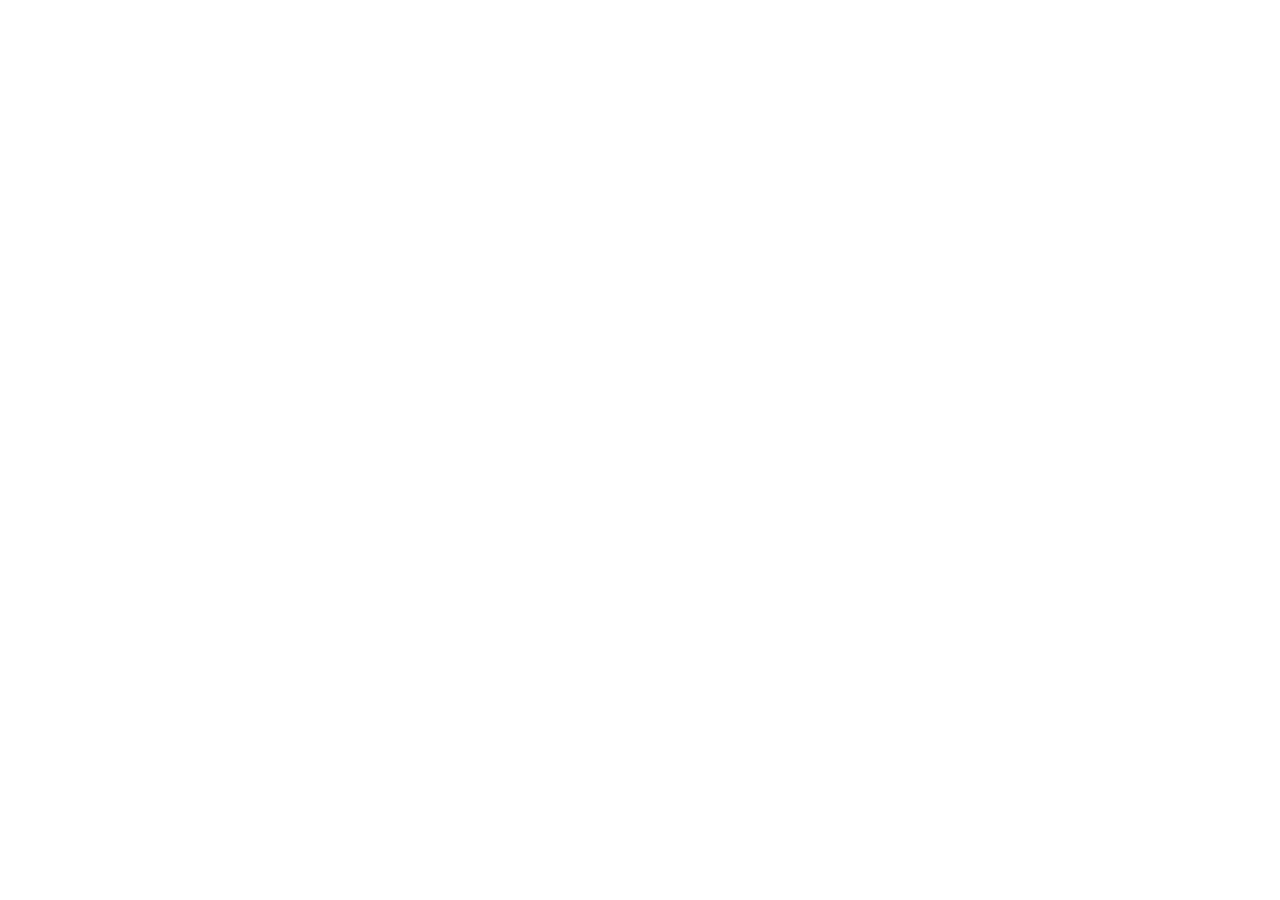
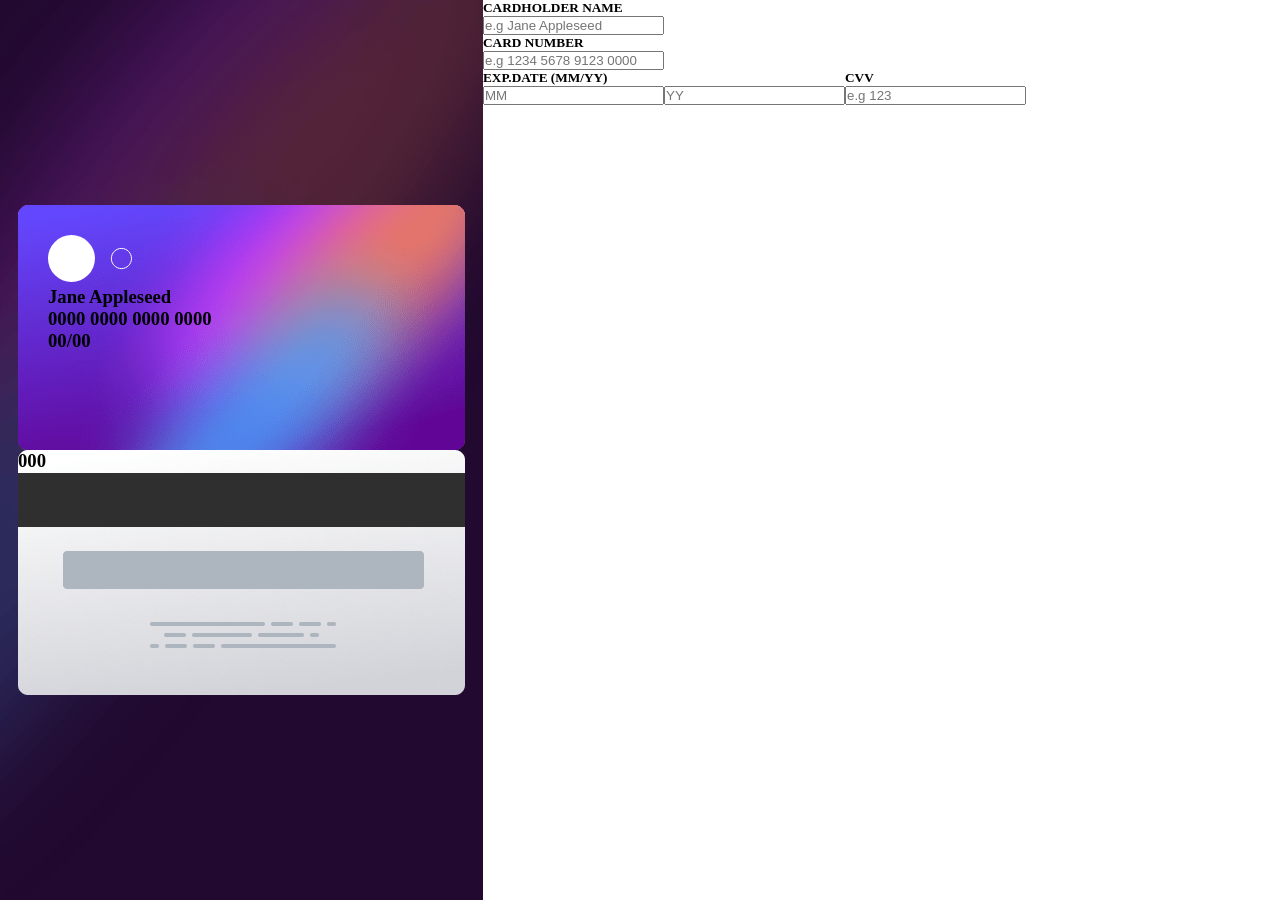
Before and after one commit to DobesDG/Interactive-Card, a React (Vite) app: page / in a window 1280 px wide. Before the commit the page ends 800 px from the top, so only its background shows below. Built offline with nearby package versions, Linux system fonts and the light colour scheme.

Commit message:
Creates inputs layouts and states and card template

```diff
--- /dev/null
+++ b/images/components/Card.jsx
@@ -0,0 +1,7 @@
+export const Card = ({ value, defaultValue, className }) => {
+    return (
+        <div className={className}>
+            <h3>{value && value != "" ? value : defaultValue }</h3>
+        </div>
+    );
+};
--- /dev/null
+++ b/images/components/Input.jsx
@@ -0,0 +1,8 @@
+export const Input = ({ value, setValue, required = true, type, maxLength, placeholder, title }) => {
+    return (
+        <div className="input-div">
+            <h5>{title}</h5>
+            <input maxLength={maxLength} required={required} type={type} value={value} placeholder={placeholder} onChange={(e) => setValue(e.target.value)} />
+        </div>
+    );
+};
--- a/src/App.css
+++ b/src/App.css
@@ -6,3 +6,49 @@
     box-sizing: border-box;
     text-decoration: none;
 }
+
+.main {
+    display: flex;
+    flex-direction: row;
+}
+
+.aside {
+    display: flex;
+    flex-direction: column;
+    justify-content: center;
+    align-items: center;
+    background-image: url('/images/bg-main-desktop.png');
+    background-repeat: no-repeat;
+    background-size: cover;
+    width: 483px;
+    height: 900px;
+}
+
+.card-front{
+    background-image: url('/images/bg-card-front.png');
+    background-size: 100%;
+    background-repeat: no-repeat;
+    background-size: cover;
+    width: 447px;
+    height: 245px;
+    padding: 30px;
+}
+
+.card-back{
+    background-image: url('/images/bg-card-back.png');
+    background-size: 100%;
+    background-repeat: no-repeat;
+    background-size: cover;
+    width: 447px;
+    height: 245px;
+}
+
+.expCvv-conteiner{
+    display: flex;
+    flex: row;
+}
+
+.expDate-inputs {
+    display: flex;
+    flex: row;
+}
--- a/src/App.jsx
+++ b/src/App.jsx
@@ -1,7 +1,14 @@
 import './App.css'
+import { useState } from 'react'
+import { Input } from '../images/components/Input'
+import { Card } from '../images/components/Card'
 
 function App() {
-
+const [number,setNumber] = useState([""])
+const [name, setName] = useState([""])
+const [month,setMonth] = useState([""])
+const [year,setYear] = useState([""])
+const [cvv,setCvv] = useState([""])
 
   return (
     <>
@@ -9,17 +16,36 @@
         <aside className='aside'>
           <section className='card-conteiner'>
             <div className='card-front'>
-
+              <img src="/images/card-logo.svg" alt="" />
+              <Card defaultValue={'Jane Appleseed'} value={name} setValue={setName} className={'cardHolder-name'}/>
+              <Card defaultValue={'0000 0000 0000 0000'} value={number} setValue={setNumber} className={'card-number'}/>
+              <Card defaultValue={'00/00'} value={month+year ? month+'/'+year : ""} setValue={setMonth} className={'card-date'}/>
             </div>
             <div className='card-back'>
-
+              <Card defaultValue={'000'} value={cvv} setValue={setCvv} className={'card-cvv'}/>
             </div>
           </section>
         </aside>
         <section>
           <section className='form-conteiner'>
             <form action="" className='form'>
-
+              <Input title={'CARDHOLDER NAME'} value={name} setValue={setName} maxLength={'30'} type={'text'} placeholder={'e.g Jane Appleseed'}/>
+              <Input title={'CARD NUMBER'} value={number} setValue={setNumber} maxLength={'19'} type={'text'} placeholder={'e.g 1234 5678 9123 0000'}/>
+              <section className='expCvv-conteiner'>
+                <div className='expDate-conteiner'>
+                  <h5>EXP.DATE (MM/YY)</h5>
+                  <div className='expDate-inputs'>
+                    <Input value={month} setValue={setMonth} maxLength={'2'} type={'text'} placeholder={'MM'}/>
+                    <Input value={year} setValue={setYear} maxLength={'2'} type={'text'} placeholder={'YY'}/>
+                  </div>
+                </div>
+                <div className='cvv-conteiner'>
+                  <h5>CVV</h5>
+                  <div className='cvv-input'>
+                    <Input value={cvv} setValue={setCvv} maxLength={'3'} type={'text'} placeholder={'e.g 123'}/>
+                  </div>
+                </div>
+              </section>
             </form>
           </section>
         </section>
```
